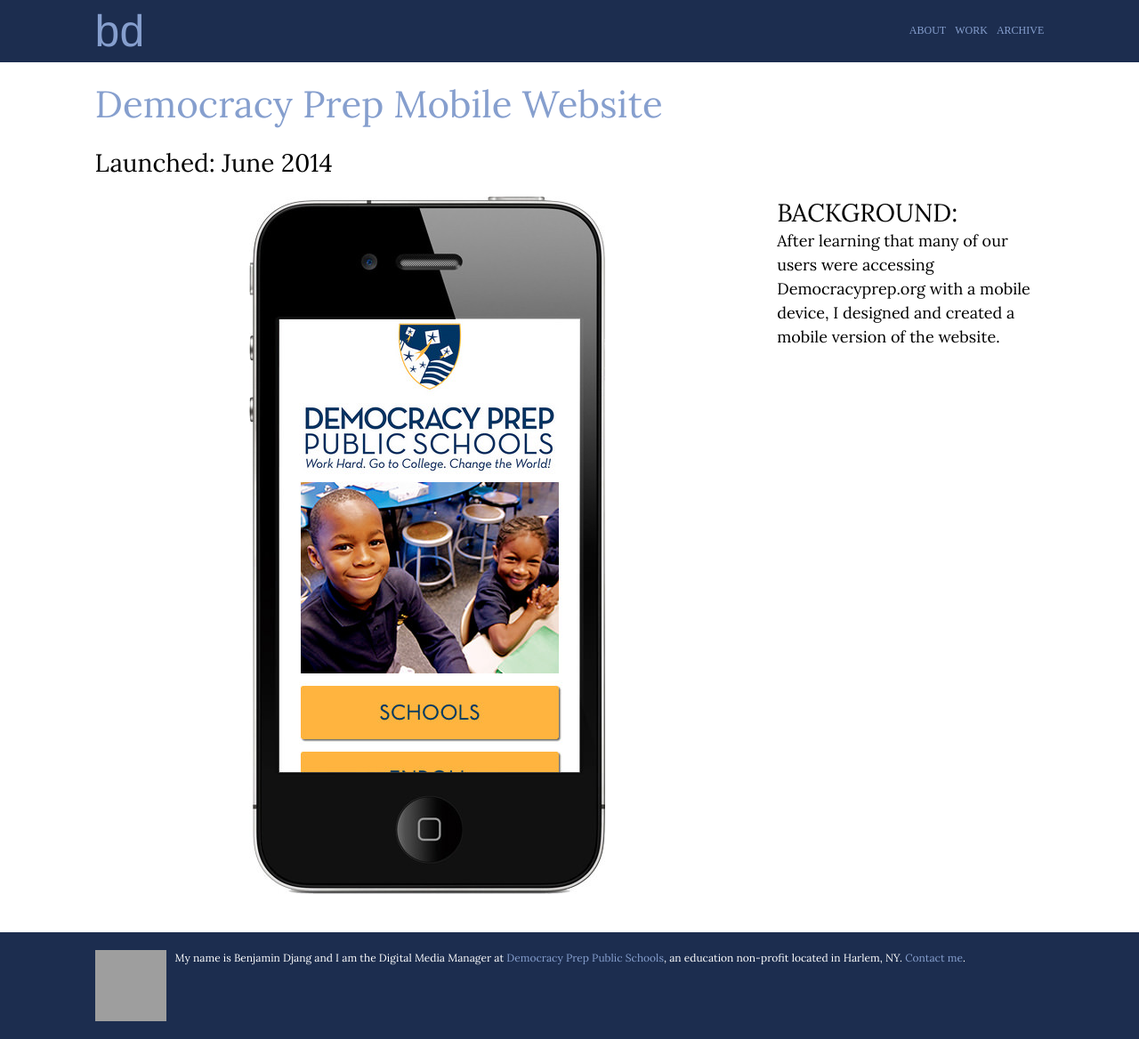
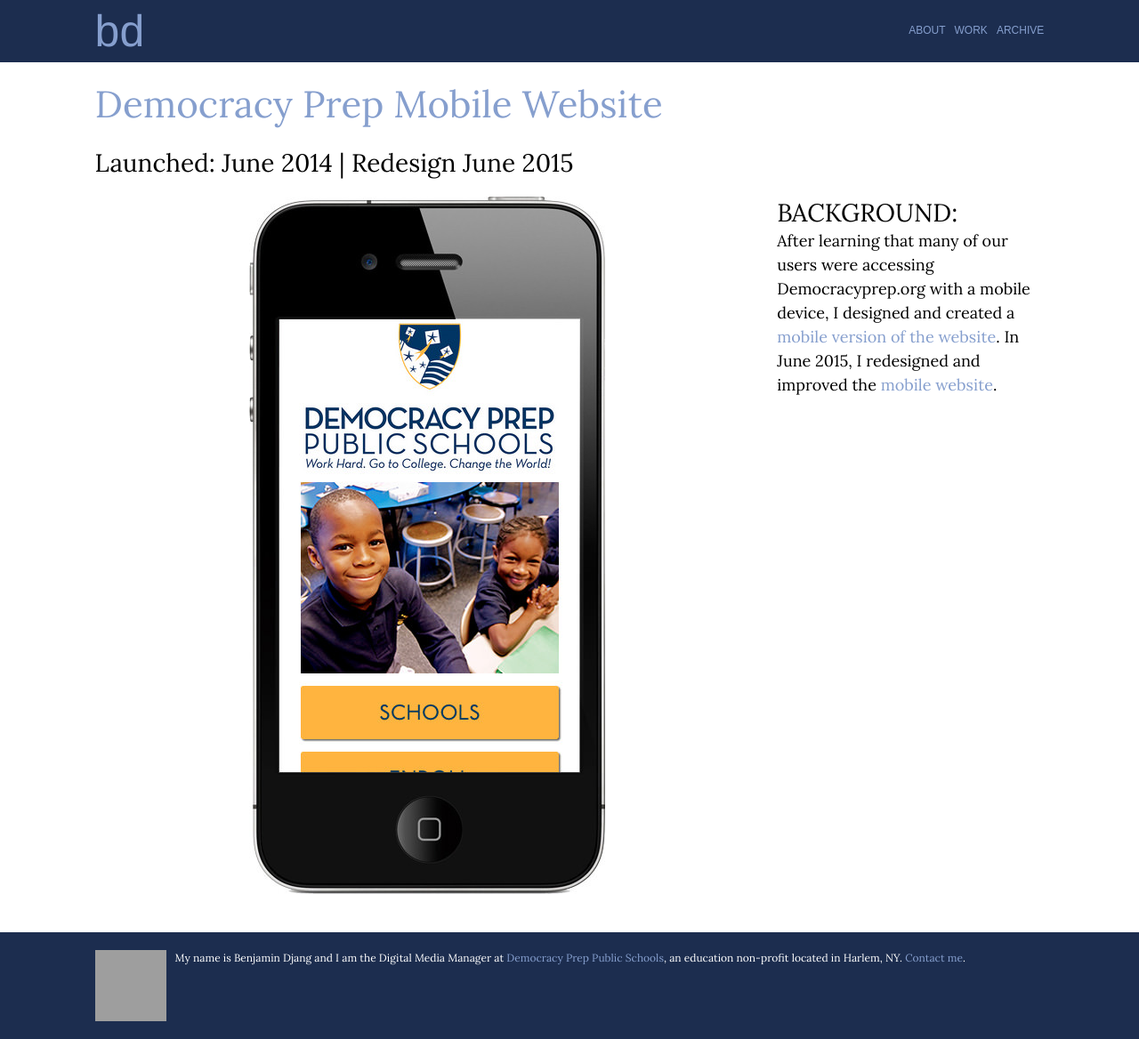
Before and after one commit to bdjang/benjamin-djang, a Jekyll site: the page built from website-dppsmobile.html, in a window 1280 px wide. Shown: the whole page at 89% size. Built offline with Jekyll 4.4.1, drawn with Linux system fonts in a browser that asks for light colours; grey boxes are pictures that could not be loaded.

Commit message:
Added new newsletter template and updated mobile site

```diff
--- a/css/main.scss
+++ b/css/main.scss
@@ -35,6 +35,9 @@
 }
 header nav ul li, aside {
 	font-size: 12px;
+}
+header nav ul li {
+	font-family: sans-serif;
 }
 
 /* GLOBAL
--- a/website-dppsmobile.html
+++ b/website-dppsmobile.html
@@ -9,7 +9,7 @@
             <div class="col-1-12 grid-pad"></div>
             <article class="col-10-12">
                 <h1><a href="http://democracyprep.org/mobile/" target="_blank">Democracy Prep Mobile Website</a></h1>
-                <h2>Launched: June 2014</h2>
+                <h2>Launched: June 2014 | Redesign June 2015</h2>
             </article>
             <div class="col-1-12 grid-pad"></div>
         </section>
@@ -17,11 +17,11 @@
         <section class="grid showcaseText spaceMobile">
             <div class="col-1-12 grid-pad"></div>
             <article class="col-7-12 dpmobile">
-                <a href="http://democracyprep.org/mobile/" target="_blank"><img src="img/dpps_mbview_mini.jpg" alt="Democracy Prep Mobile Website" title="Democracy Prep Mobile Website"></a>
+                <a href="http://m.democracyprep.org/" target="_blank"><img src="img/dpps_mbview_mini.jpg" alt="Democracy Prep Mobile Website" title="Democracy Prep Mobile Website"></a>
             </article>
             <article class="col-3-12 grid-pad-left">
                 <h2>BACKGROUND:</h2>
-                <p>After learning that many of our users were accessing Democracyprep.org with a mobile device, I designed and created a mobile version of the website.</p>
+                <p>After learning that many of our users were accessing Democracyprep.org with a mobile device, I designed and created a <a href="http://democracyprep.org/mobile">mobile version of the website</a>. In June 2015, I redesigned and improved the <a href="http://m.democracyprep.org/">mobile website</a>.</p>
             </article>
             <div class="col-1-12 grid-pad"></div>
         </section>
```
Also changed, not shown: ar-newsletter.html (added, +38 -0 lines), work.html (+9 -0 lines), img/ar-newsletter_mini.jpg (added), img/ar-newsletter_preview.jpg (added).
